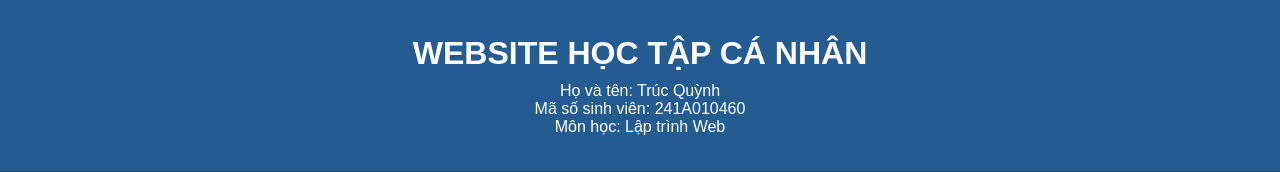
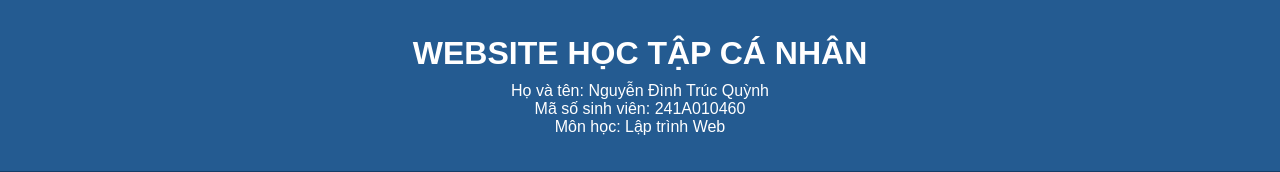
Before and after one commit to ndtrquynh0408-art/Bai24, a plain HTML site: page index.html in a window 1280 px wide. Shown: the top 172 px of the page. Drawn offline with Linux system fonts and the light colour scheme.

Commit message:
Update index.html

```diff
--- a/index.html
+++ b/index.html
@@ -134,7 +134,7 @@
 
 <header>
     <h1>WEBSITE HỌC TẬP CÁ NHÂN</h1>
-    <p>Họ và tên: Trúc Quỳnh</p>
+    <p>Họ và tên: Nguyễn Đình Trúc Quỳnh</p>
     <p>Mã số sinh viên: 241A010460</p>
     <p>Môn học: Lập trình Web</p>
 </header>
```
